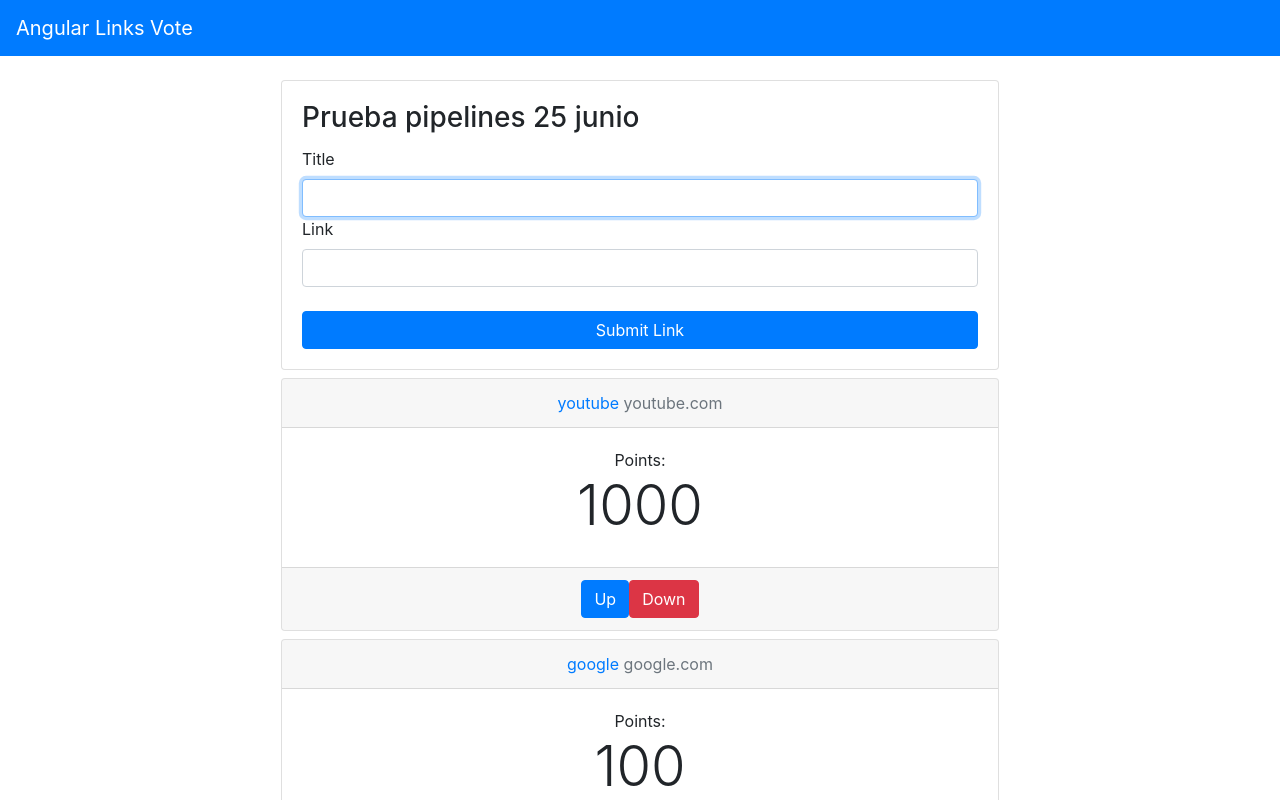
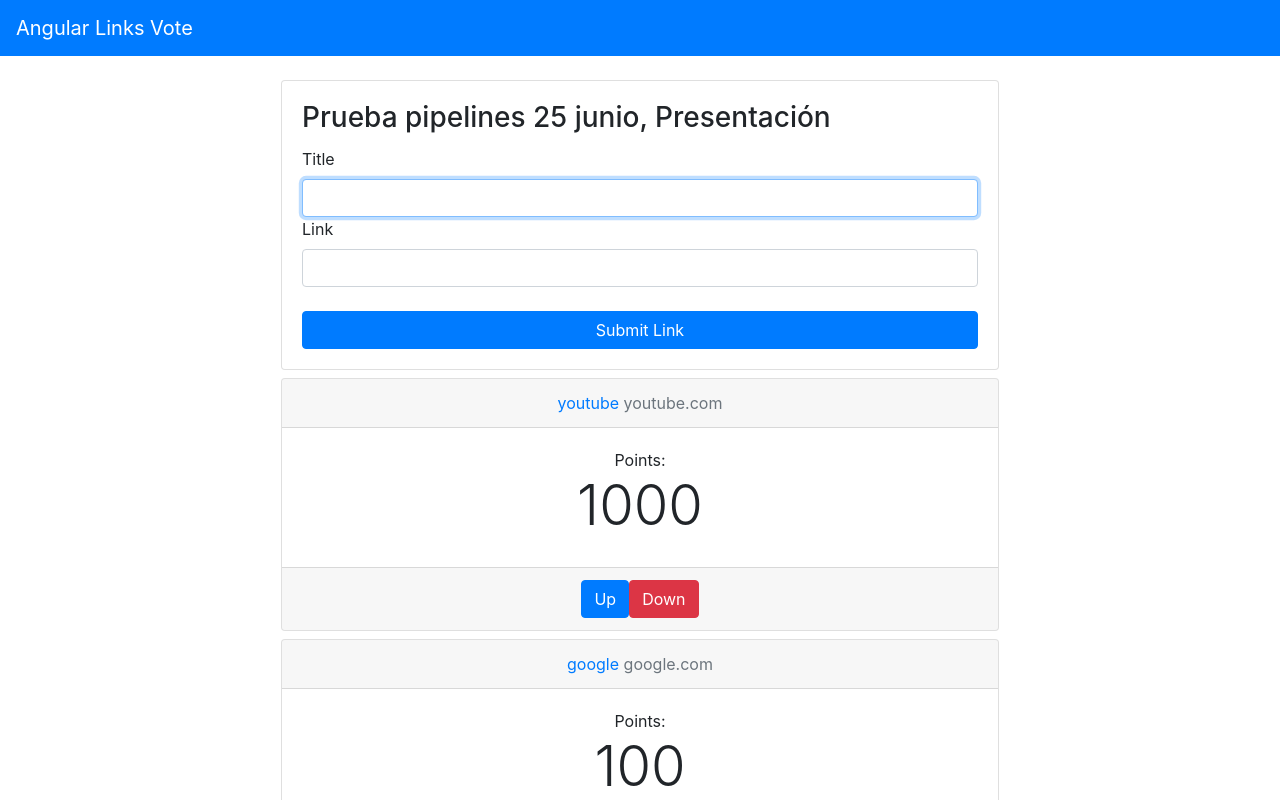
Before and after one commit to crileiton/votos-angular-ci-cd, an Angular app: page / in a window 1280 px wide. Shown: the top 800 px of the page. Built offline with nearby package versions, Linux system fonts and the light colour scheme.

Commit message:
Presentación

```diff
--- a/src/app/app.component.html
+++ b/src/app/app.component.html
@@ -10,7 +10,7 @@
     <div class="col-md-8 offset-md-2">
       <div class="card">
         <form class="card-body">
-          <h3 class="card-title">Prueba pipelines 25 junio</h3>
+          <h3 class="card-title">Prueba pipelines 25 junio, Presentación</h3>
           <label for="title">Title</label>
           <input type="text" name="title" #newtitle class="form-control" autofocus>
 
```
